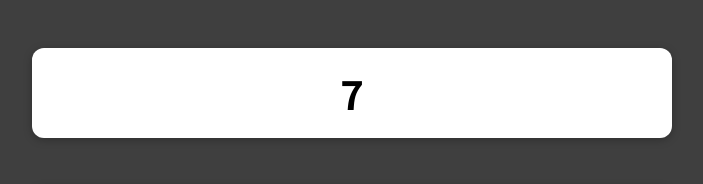
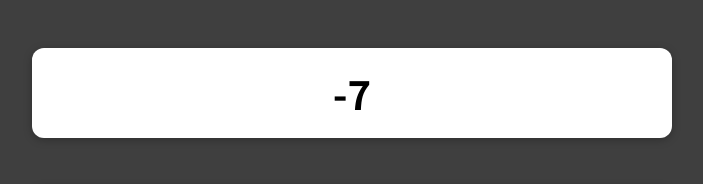
Before and after one commit to KennedyMungai/react-custom-hooks, a React (Create React App) app: page / in a window 1280 px wide. Shown: the top 184 px of the page, without its empty margins (288-991 px from the left). Built offline with nearby package versions, Linux system fonts and the light colour scheme.

Commit message:
Commented out the old code for the new code

```diff
--- a/src/components/ForwardCounter.js
+++ b/src/components/ForwardCounter.js
@@ -5,19 +5,19 @@
 
 const ForwardCounter = () =>
 {
-  useCounter()
+  const counter = useCounter()
 
-  const [counter, setCounter] = useState(0);
+  // const [counter, setCounter] = useState(0);
 
-  useEffect(() =>
-  {
-    const interval = setInterval(() =>
-    {
-      setCounter((prevCounter) => prevCounter + 1);
-    }, 1000);
+  // useEffect(() =>
+  // {
+  //   const interval = setInterval(() =>
+  //   {
+  //     setCounter((prevCounter) => prevCounter + 1);
+  //   }, 1000);
 
-    return () => clearInterval(interval);
-  }, []);
+  //   return () => clearInterval(interval);
+  // }, []);
 
   return <Card>{counter}</Card>;
 };
```
